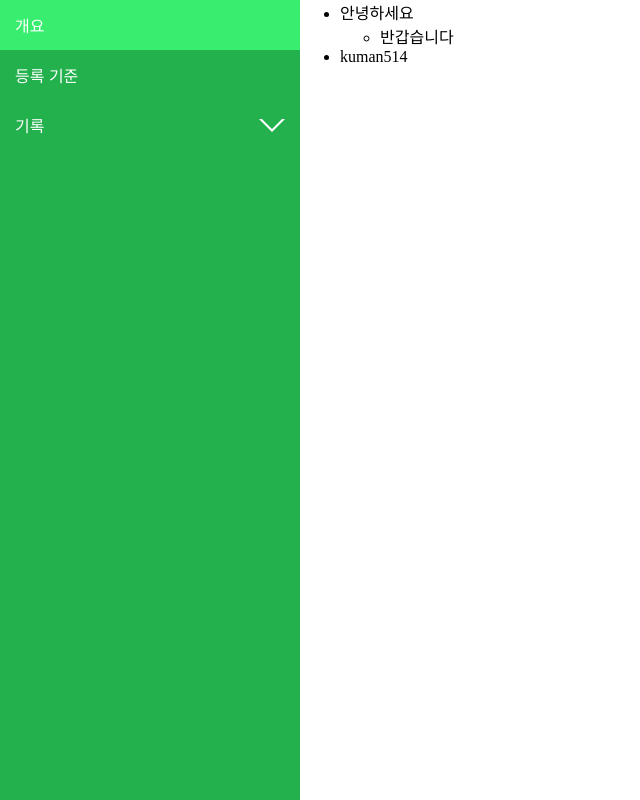
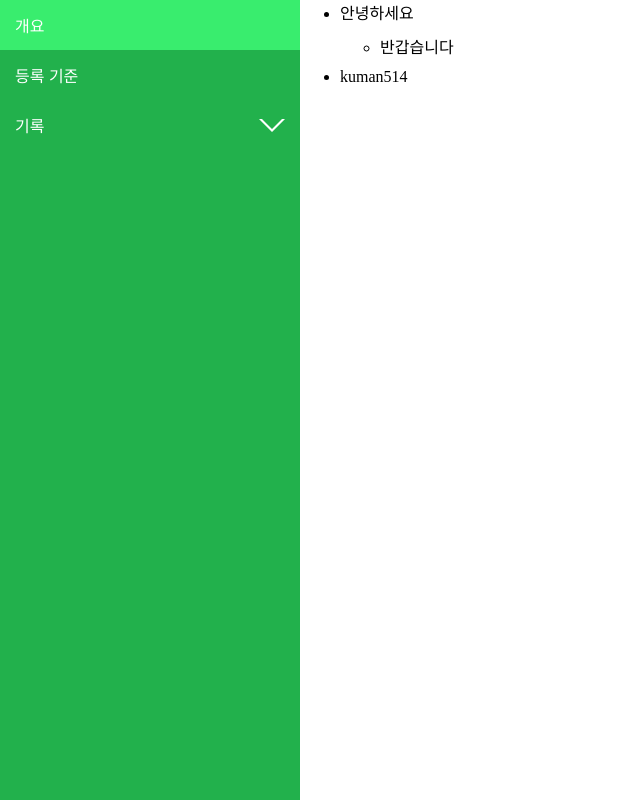
Before and after one commit to kuman514/YSOShmupRecords, a React (Vite) app: page / in a window 1280 px wide. Shown: the whole page, without its empty margins (0-640 px from the left). Built offline with nearby package versions, Linux system fonts and the light colour scheme.

Commit message:
style: add gap for description list items

```diff
--- a/src/components/molecules/DescriptionTemplate/index.tsx
+++ b/src/components/molecules/DescriptionTemplate/index.tsx
@@ -3,9 +3,14 @@ import styled from 'styled-components';
 
 import { DescriptionListItem } from '^/types';
 
-const Root = styled.ul``;
+const ListItem = styled.li`
+  font-size: 16px;
+  font-weight: 400;
+`;
 
-const ListItem = styled.li``;
+const ListItemBody = styled.div`
+  margin-bottom: 10px;
+`;
 
 interface Props {
   descriptionListItems: DescriptionListItem[];
@@ -15,7 +20,7 @@ export function DescriptionTemplate({ descriptionListItems }: Props) {
   const renderDescriptionListItems = descriptionListItems.map(
     ({ id, description, subItems }) => (
       <ListItem key={id}>
-        <span>{description}</span>
+        <ListItemBody>{description}</ListItemBody>
         {subItems ? (
           <DescriptionTemplate descriptionListItems={subItems} />
         ) : null}
@@ -23,5 +28,5 @@ export function DescriptionTemplate({ descriptionListItems }: Props) {
     )
   );
 
-  return <Root>{renderDescriptionListItems}</Root>;
+  return <ul>{renderDescriptionListItems}</ul>;
 }
```
